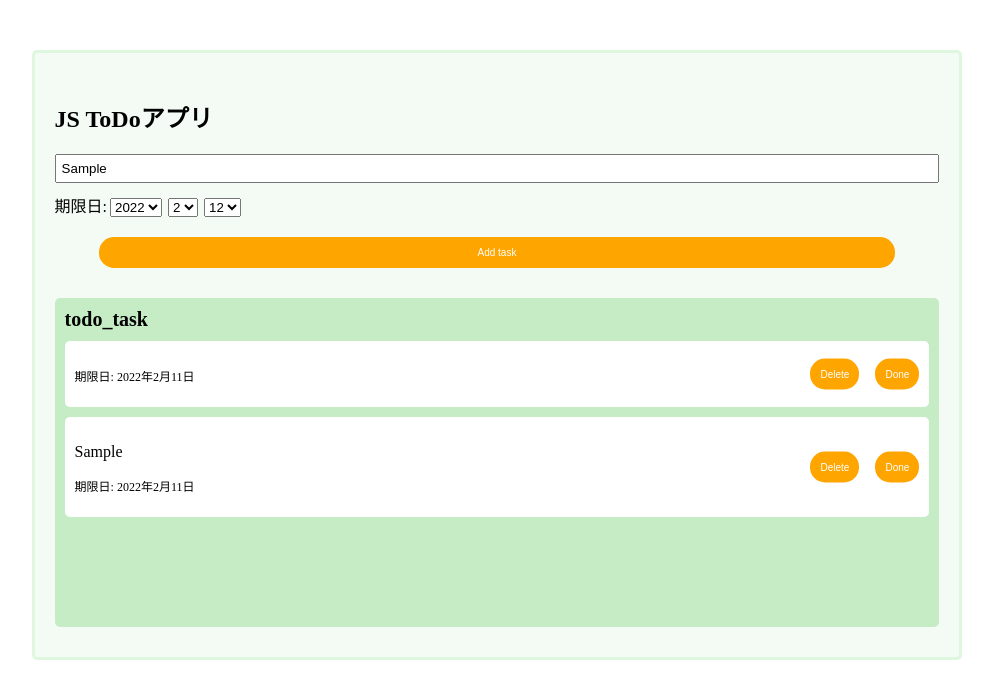
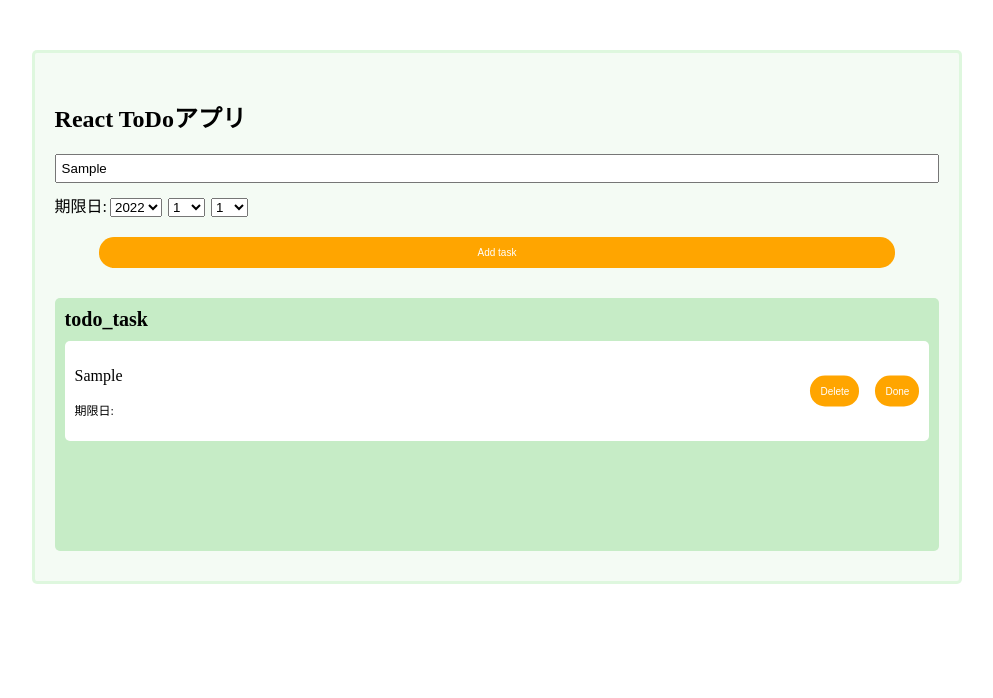
Before and after one commit to shun-syun-611/react_todo_app, a React (Create React App) app: page / in a window 1280 px wide. Both pictures are taken after typing "Sample" into the empty fields and a click on the button "Add task". Shown: the top 698 px of the page, without its empty margins (143-1136 px from the left). Built offline with nearby package versions, Linux system fonts and the light colour scheme.

Commit message:
プルダウンで選択する年月日の箇所を対応中

```diff
--- a/src/App.jsx
+++ b/src/App.jsx
@@ -6,7 +6,7 @@ import { TodoList } from './components/TodoList'
 export const App  = () => {
 
   // stateの設定
-  const [inCompleteTodos, setInCompleteTodos] = useState(['']);
+  const [inCompleteTodos, setInCompleteTodos] = useState([]);
   const [todoText, setTodoText] = useState('');
   const [active, setActive] = useState(false);
 
@@ -39,8 +39,9 @@ export const App  = () => {
         active={active}
         classToggle={classToggle}
         onClickDelete={onClickDelete}
+        // deadLine={deadLine}
       />
-</div>
+    </div>
     </>
   )
 }
--- a/src/components/InputTodo.jsx
+++ b/src/components/InputTodo.jsx
@@ -1,24 +1,86 @@
+import { logDOM } from '@testing-library/react';
 import React from 'react';
 
 export const InputTodo = (props) => {
+
+    let select_year = document.getElementById("select_year");
+    let select_month = document.getElementById("select_month");
+    let select_day = document.getElementById("select_day");
+
+    const date = new Date();
+    const thisYear = date.getFullYear();
+    const thisMonth = date.getMonth();
+    const thisDate = date.getDate();
+
+    const isLeapYear = year => (year % 4 === 0) && (year % 100 !== 0) || (year % 400 === 0);
+    let datesOfFebruary = isLeapYear(thisYear) ? 29 : 28;
+    let datesOfMonth = [31, datesOfFebruary, 31, 30, 31, 30, 31, 31, 30, 31, 30, 31];
+
+    // // 年月日を生成する関数
+    const createOption = (id, startNum, endNum, current) => {
+    }
+
+    const optionNumCreate = (startNum ,EndNum) => {
+        const arr = [...Array(EndNum)].map((_, i) => i + startNum);
+        return arr;
+    }
+    const optionNumDay = optionNumCreate(1,31);
+    const optionNumMonth = optionNumCreate(1,12);
+    const optionNumYear = optionNumCreate(2022,10);
+    console.log(optionNumDay);
+    console.log(optionNumMonth);
+    console.log(optionNumYear);
+
+    // // リアルタイムの年月日を初期表示
+    createOption("select_year", thisYear, thisYear + 10, thisYear);
+    // const pullDownMonth = createOption("select_month", 1, 12, thisMonth);
+    // const pullDownDate = createOption("select_day", 1, datesOfMonth[thisMonth], thisDate);
+
+    // const selectYearBox = select_year
+    // const selectMonthBox = select_month;
+    // const selectDayBox = select_day;
+
+    // // 月の変更時に、日を1日にして、月に合わせた日数に更新
+    // selectMonthBox.addEventListener("change", e => {
+    //     select_day.innerHTML = "";
+    //     const updatedMonth = e.target.value;
+    //     createOption("select_day", 1, datesOfMonth[updatedMonth - 1], 1);
+    // });
+    // // 年の変更時に、日を1日にして、月に合わせた日数に更新
+    // selectYearBox.addEventListener("change", e => {
+    //     select_month.innerHTML = "";
+    //     select_day.innerHTML = "";
+    //     const updateYear = e.target.value;
+    //     datesOfFebruary = isLeapYear(updateYear) ? 29 : 28;
+    //     datesOfMonth = [31, datesOfFebruary, 31, 30, 31, 30, 31, 31, 30, 31, 30, 31];
+    //     createOption("select_month", 1, 12, 1);
+    //     createOption("select_day", 1, datesOfMonth[0], 1);
+    // });
+
+    const deadLine = "2022年1月15日";
+
     const { todoText, onChange, onClick } = props;
+
     return (
         <>
-            <h1>JS ToDoアプリ</h1>
+            <h1>React ToDoアプリ</h1>
             <form>
                 <input id="task_value" type="text" value={todoText} onChange={onChange}/>
                 <label>期限日:
                     <select id="select_year" name="year">
-                        <option>2022</option>
-                        <option>2021</option>
+                        {optionNumYear.map((num) =>
+                            <option key={num.toString()}>{num}</option>
+                        )}
                     </select>
                     <select id="select_month" name="month">
-                        <option>2</option>
-                        <option>3</option>
+                        {optionNumMonth.map((num) =>
+                            <option key={num.toString()}>{num}</option>
+                        )}
                     </select>
                     <select id="select_day" name="day">
-                        <option>12</option>
-                        <option>13</option>
+                        {optionNumDay.map((num) =>
+                            <option key={num.toString()}>{num}</option>
+                        )}
                     </select>
                 </label>
                 <button id="task_submit" type="button" onClick={onClick}>Add task</button>
--- a/src/components/TodoList.jsx
+++ b/src/components/TodoList.jsx
@@ -6,7 +6,8 @@ export const TodoList = (props) =>{
         inCompleteTodos,
         active,
         classToggle,
-        onClickDelete
+        onClickDelete,
+        // deadLine
     } = props;
 
     return (
@@ -16,17 +17,12 @@ export const TodoList = (props) =>{
           {inCompleteTodos.map((todo, index) => {
 
             return (
-
-                // (() => {
-                //     if (!todo === '') {
-                        <li key={todo}>
-                            <p className={active ? 'js_done_text' : ''}>{todo}</p>
-                            <button className="js_delete_btn" onClick={() =>onClickDelete(index)}>Delete</button>
-                            <button className="js_done_btn" onClick={() => classToggle(index)}>Done</button>
-                            <p className="js_deadline">期限日: 2022年2月11日</p>
-                        </li>
-                //     }
-                // }) ()
+                <li key={todo}>
+                    <p className={active ? 'js_done_text' : ''}>{todo}</p>
+                    <button className="js_delete_btn" onClick={() =>onClickDelete(index)}>Delete</button>
+                    <button className="js_done_btn" onClick={() => classToggle(index)}>Done</button>
+                    <p className="js_deadline">期限日: </p>
+                </li>
             );
           })}
         </ul>
```
